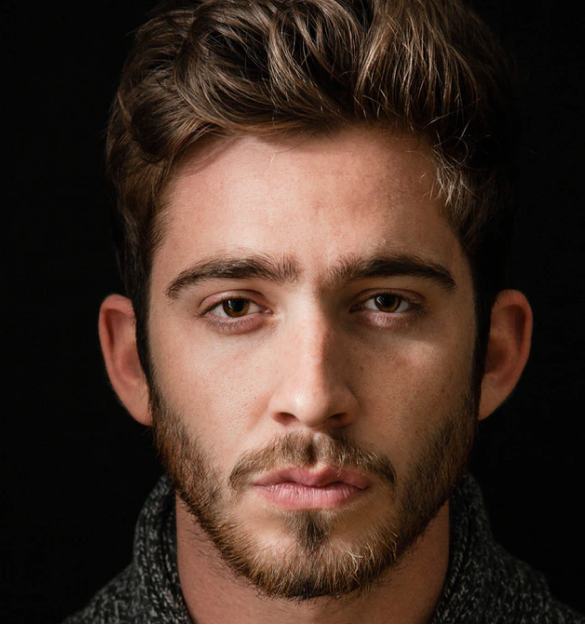
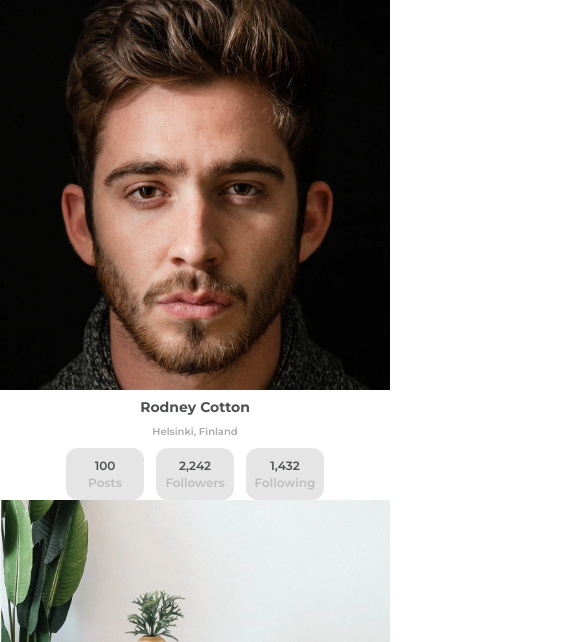
Before and after one commit to pietyr/my-gallery, a plain HTML site: page index.html in a window 390 px wide. Shown: the top 642 px of the page, 585 px wide, since content can reach past the window. Drawn offline with Linux system fonts and the light colour scheme.

Commit message:
feat: changed fonts

```diff
--- a/css/style.css
+++ b/css/style.css
@@ -9,4 +9,63 @@
 
 body {
 	font-family: "Montserrat", sans-serif;
+	font-weight: 600;
+	color: var(--gray-6);
+	text-align: center;
 }
+
+img {
+	display: block;
+	max-width: 100%;
+}
+
+h1 {
+	font-size: clamp(0.875rem, 3vw, 1.5rem);
+	line-height: 1.215;
+}
+
+header p {
+	font-size: clamp(0.625rem, 2vw, 0.875rem);
+	color: var(--gray-5);
+	line-height: 1.2;
+}
+
+div.stats-wrapper {
+	display: flex;
+	justify-content: center;
+	gap: clamp(0.75rem, 3vw, 1.5rem);
+}
+
+div.stats {
+	display: flex;
+	flex-direction: column;
+	justify-content: center;
+	gap: 5%;
+	background-color: var(--gray-2);
+	border-radius: 12px;
+	width: clamp(78px, 14vw, 100px);
+	height: clamp(52px, 9vw, 67px);
+}
+
+span.value {
+	font-size: clamp(0.75rem, 2vw, 1.125rem);
+}
+span.title {
+	font-size: clamp(0.75rem, 2vw, 0.875rem);
+	color: var(--gray-4);
+}
+
+footer {
+	font-weight: 500;
+	font-size: 0.875rem;
+	color: var(--gray-3);
+}
+
+footer a {
+	font-weight: 700;
+	color: var(--gray-3);
+}
+
+footer a:visited {
+	color: var(--gray-3);
+}
```
